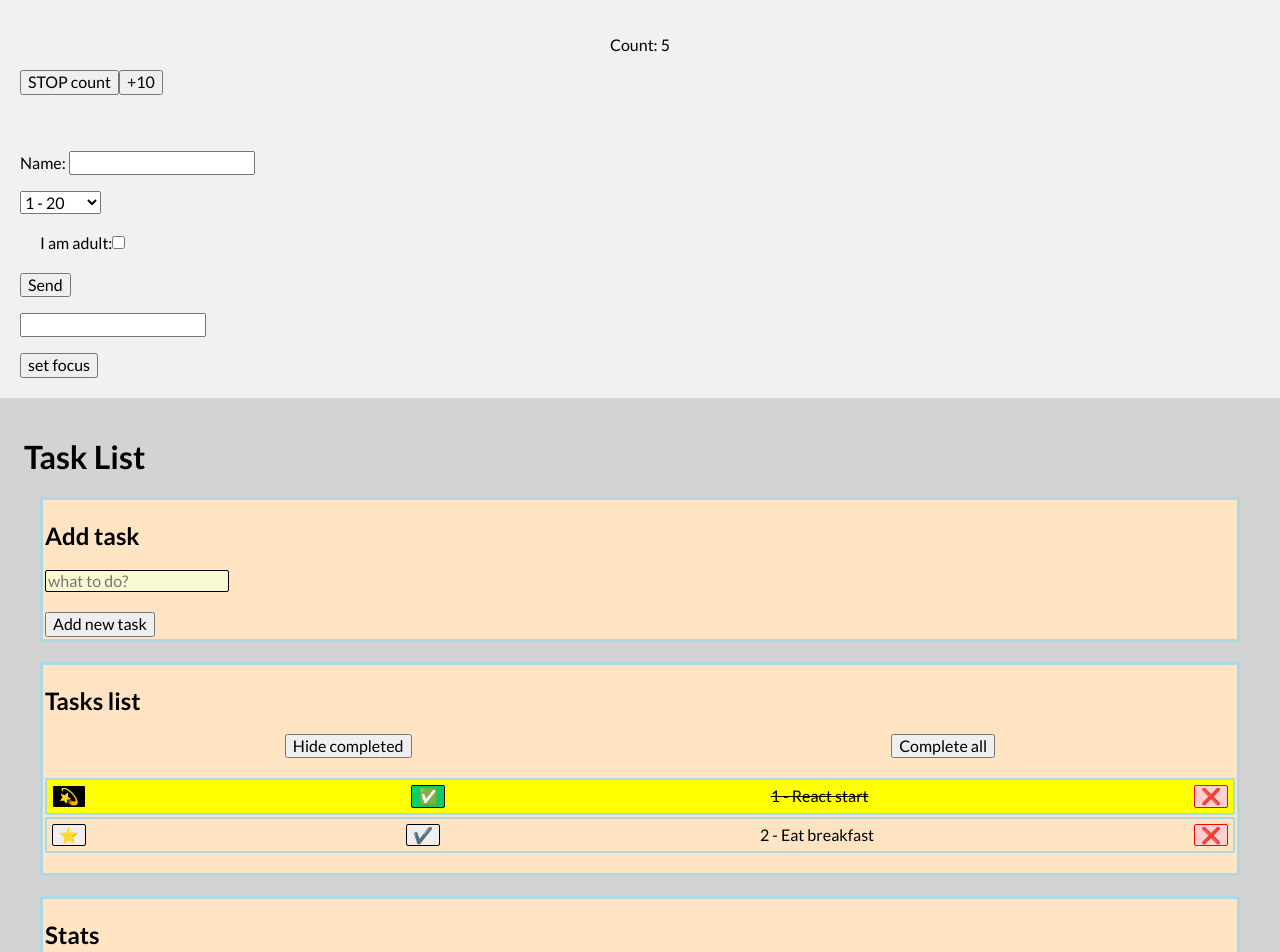
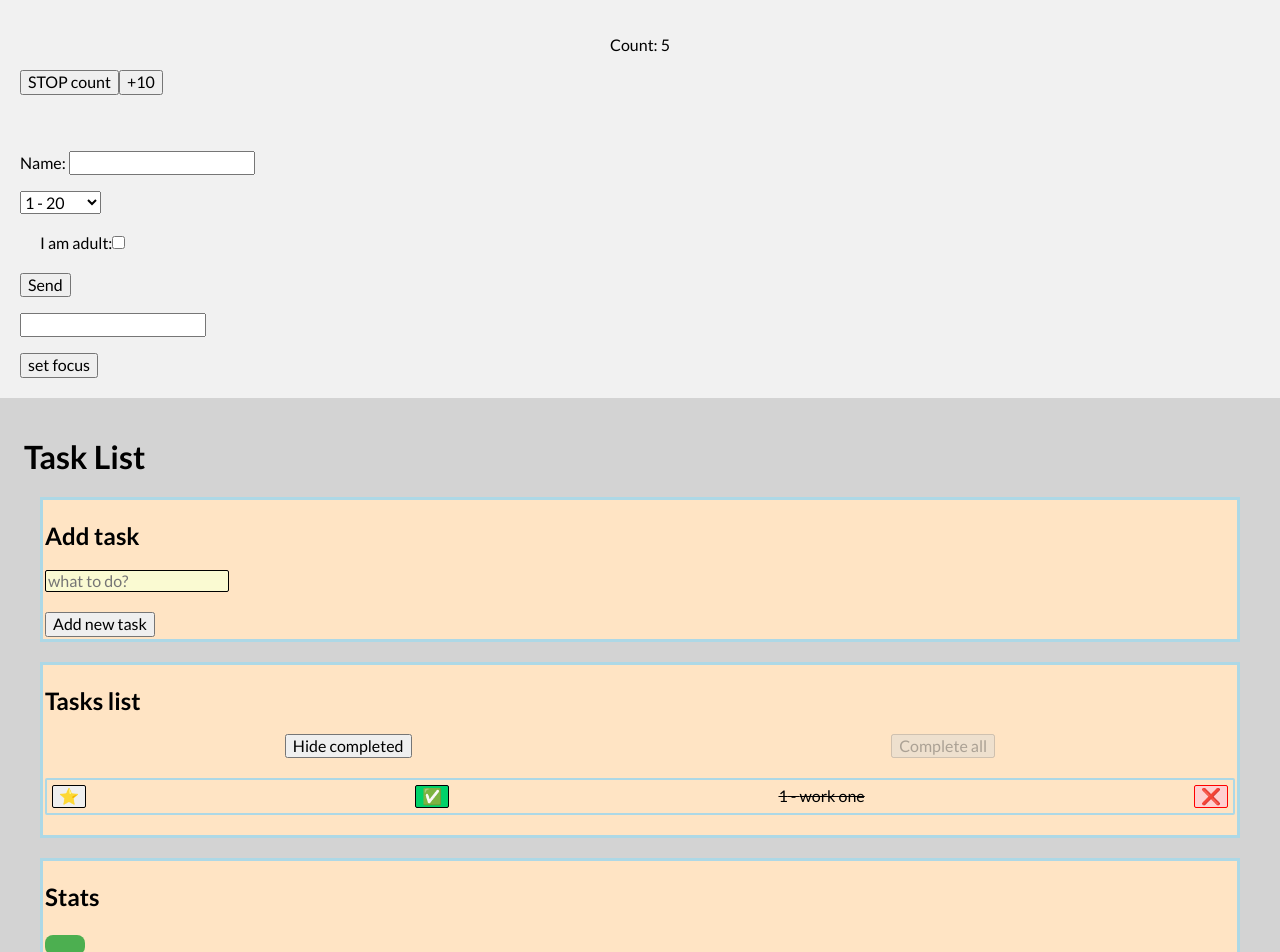
Before and after one commit to RobFyd/practice-in-react, a React (Create React App) app: page / in a window 1280 px wide. Shown: the top 952 px of the page. Built offline with nearby package versions, Linux system fonts and the light colour scheme.

Commit message:
tasksSlice and useSelector added

```diff
--- a/src/features/tasks/Tasks/index.js
+++ b/src/features/tasks/Tasks/index.js
@@ -10,6 +10,8 @@ import { useState, useEffect, useRef } from "react";
 import { useLocalStorageState } from "../../../useLocalStorageState";
 import styled, { css, ThemeProvider } from "styled-components";
 import { useTasks } from "../../../useTasks";
+import { useSelector } from "react-redux";
+import { selectTasks } from "./tasksSlice";
 
 function Tasks() {
   // tasks list
@@ -19,8 +21,10 @@ function Tasks() {
     setHideDone((hideDone) => !hideDone);
   };
 
+  const { tasks } = useSelector(selectTasks); // redux (selector)
+
   const {
-    tasks,
+    // tasks,
     removeTask,
     toggleTaskDone,
     toggleTaskHighLight,
--- a/src/features/tasks/tasksSlice.js
+++ b/src/features/tasks/Tasks/tasksSlice.js
@@ -3,7 +3,13 @@ import { createSlice } from "@reduxjs/toolkit";
 const tasksSlice = createSlice({
   name: "tasks",
   initialState: {
-    tasks: [],
+    tasks: [
+      {
+        content: "work one",
+        done: true,
+        id: 1,
+      },
+    ],
   },
   reducers: {
     addTask: ({ tasks }, { payload }) => {
--- a/src/store.js
+++ b/src/store.js
@@ -1,5 +1,5 @@
 import { configureStore } from "@reduxjs/toolkit";
-import tasksReducer from "./features/tasks/tasksSlice";
+import tasksReducer from "./features/tasks/Tasks/tasksSlice";
 
 export default configureStore({
     reducer: {
```
